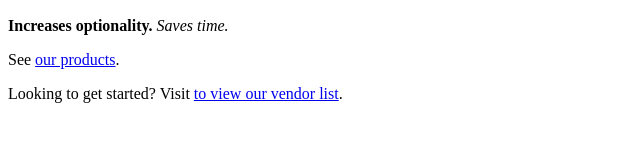
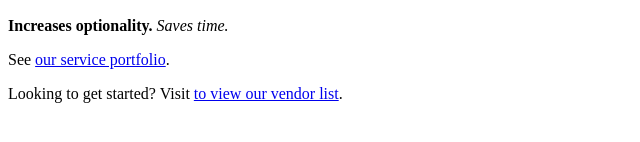
Before and after one commit to mguild1009/week1, a plain HTML site: page homework/index.html in a window 1280 px wide. Shown: the part 464-606 px from the top of the page, 0-640 px from the left. Drawn offline with Linux system fonts and the light colour scheme.

Commit message:
updated commentary

```diff
--- a/homework/index.html
+++ b/homework/index.html
@@ -11,21 +11,22 @@
   <h2>Your one stop shop for wedding vendor booking</h2>
 
   <p>
-    <!-- Inline elements are often nested inside block-level elements -->
+    <!-- description of the website and main goals (with bold) -->
     Cake is a wedding vendor marketplace that helps useser <strong>book</strong> their wedding vendors
     by having <strong>transparent</strong> infromation on availability and pricing.
-
   </p>
-
-
+<!-- image -->
+ <p>
   <img = src="https://www.adthena.com/wp-content/uploads/2019/06/DigitalDataCake-900x646.jpg">
+</p>
+<!-- consumer takeaways (bold & italics) -->
   <p>
     <strong>Increases optionality.</strong> <em>Saves time.</em>
   </p>
 
   <p>
     <!-- Links without the http:// will look for a file in the same directory -->
-    See <a href="https://www.theknot.com/marketplace/wedding-reception-venues?redirectToCity=false">our products</a>.
+    See <a href="product.html">our service portfolio</a>.
   </p>
 
   <p>
```
Also changed, not shown: homework/products.html (added).
